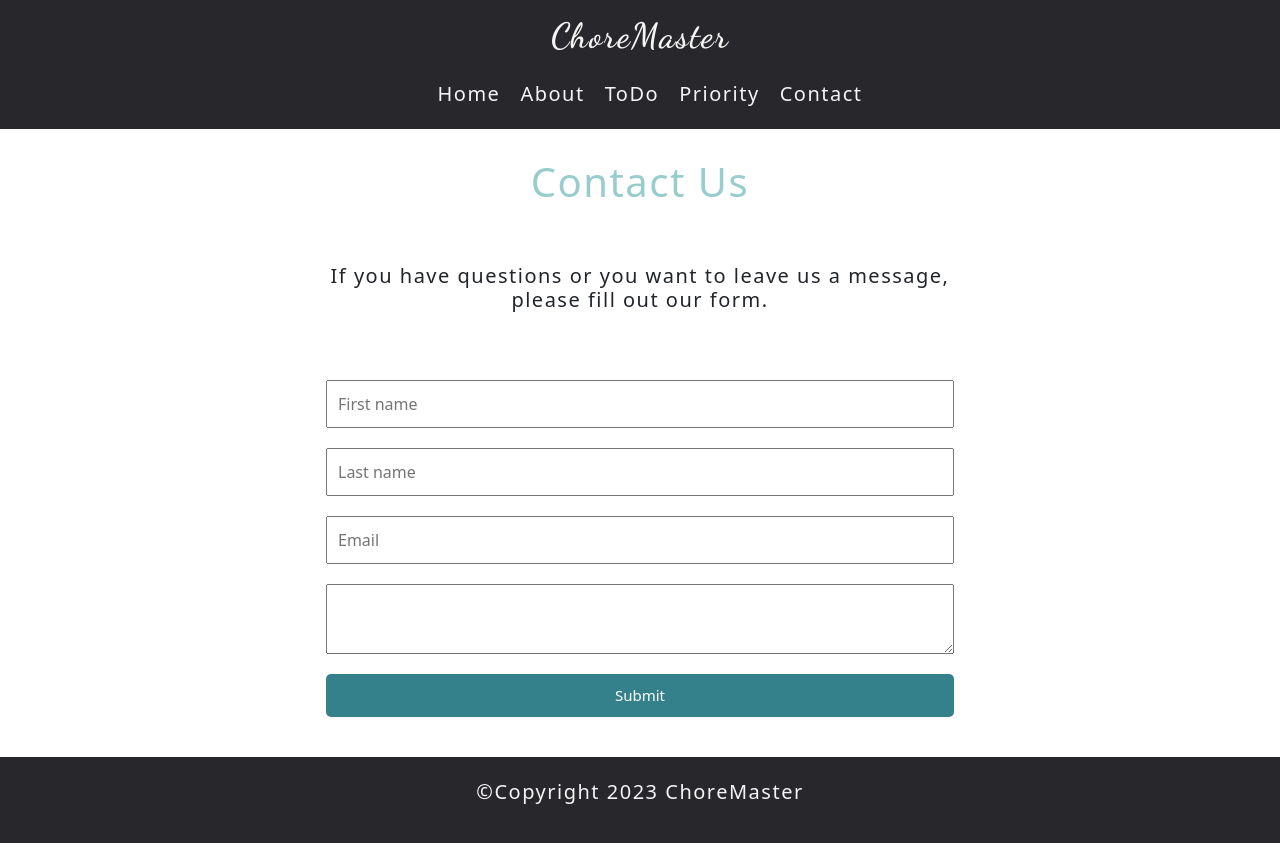
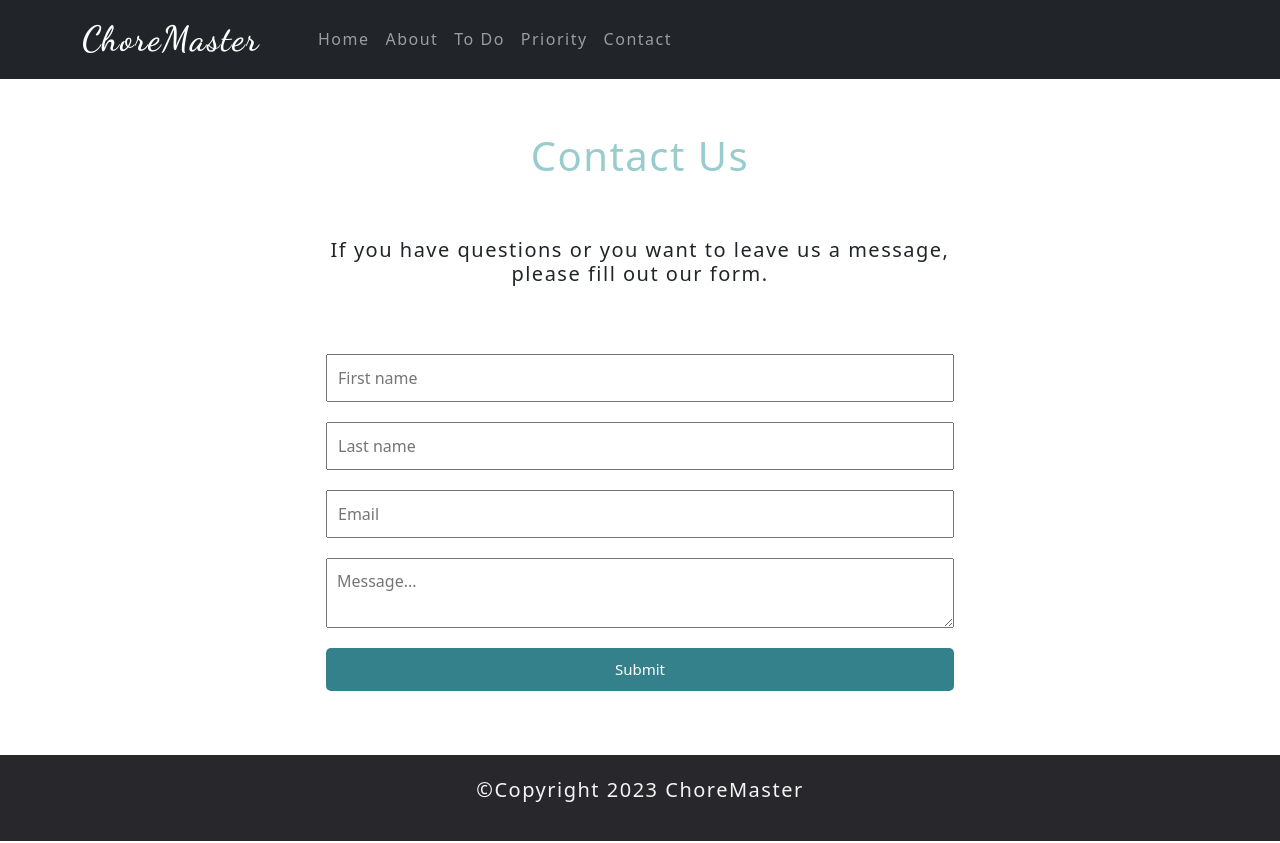
Before and after one commit to Iulia2191/To-Do-List, a React (Create React App) app: page /contact in a window 1280 px wide. Built offline with nearby package versions, Linux system fonts and the light colour scheme.

Commit message:
navbar bootstrap

```diff
--- a/src/components/Header.jsx
+++ b/src/components/Header.jsx
@@ -1,30 +1,36 @@
 import { Link } from 'react-router-dom'
+import { Navbar, Nav } from 'react-bootstrap'
 import styles from './Header.module.css'
+import Container from 'react-bootstrap/Container'
 
 export function Header () {
   return (
-    <header>
-      <div className={styles.logo}>
-        <p>ChoreMaster</p>
-      </div>
-      <div className={styles.background}>
-        <Link className={styles.link} to='/'>
-          Home
-        </Link>
-        <Link className={styles.link} to='/about'>
-          About
-        </Link>
-
-        <Link className={styles.link} to='/todo'>
-          ToDo
-        </Link>
-        <Link className={styles.link} to='/priority'>
-          Priority
-        </Link>
-        <Link className={styles.link} to='/contact'>
-          Contact
-        </Link>
-      </div>
-    </header>
+    <Navbar bg='dark' data-bs-theme='dark' expand='lg'>
+      <Container>
+        <Navbar.Brand className={styles.logo} href='/'>
+          ChoreMaster
+        </Navbar.Brand>
+        <Navbar.Toggle aria-controls='basic-navbar-nav' />
+        <Navbar.Collapse id='basic-navbar-nav'>
+          <Nav className='me-auto'>
+            <Nav.Link as={Link} to='/'>
+              Home
+            </Nav.Link>
+            <Nav.Link as={Link} to='/about'>
+              About
+            </Nav.Link>
+            <Nav.Link as={Link} to='/todo'>
+              To Do
+            </Nav.Link>
+            <Nav.Link as={Link} to='/priority'>
+              Priority
+            </Nav.Link>
+            <Nav.Link as={Link} to='/contact'>
+              Contact
+            </Nav.Link>
+          </Nav>
+        </Navbar.Collapse>
+      </Container>
+    </Navbar>
   )
 }
--- a/src/components/Header.module.css
+++ b/src/components/Header.module.css
@@ -1,9 +1,6 @@
 .background {
-  background-color: rgb(40, 40, 44);
   color: whitesmoke;
   text-decoration: none;
-  display: flex;
-  justify-content: center;
   font-size: 20px;
 }
 .link {
@@ -14,11 +11,11 @@
 }
 .logo {
   padding-top: 10px;
-  background-color: rgb(40, 40, 44);
   color: whitesmoke;
   text-decoration: none;
   display: flex;
   justify-content: center;
-  font-size: 35px;
+  font-size: 35px !important;
   font-family: 'Dancing Script', cursive;
+  margin-right: 50px !important;
 }
--- a/src/components/secondChild.module.css
+++ b/src/components/secondChild.module.css
@@ -2,7 +2,7 @@
   background-color: transparent;
   margin: 10px;
   border: 1px solid #99cccc;
-  border-radius: 25px;
+  border-radius: 15px;
 }
 @media (max-width: 768px) {
   .input {
--- a/src/pages/Chores.jsx
+++ b/src/pages/Chores.jsx
@@ -25,7 +25,7 @@ export function Chores () {
   }
 
   return (
-    <div>
+    <div className={styles.container}>
       <div className={styles.border}>
         <h4 className={styles.chore}>{chore.title}</h4>
         <p className='mx-5 my-5 text-center h4'>
--- a/src/pages/Contact.jsx
+++ b/src/pages/Contact.jsx
@@ -42,7 +42,11 @@ export default function Contact () {
         />
         {errors.email && <span>Please enter a valid email address.</span>}
 
-        <textarea className={styles.input} {...register('message')} />
+        <textarea
+          placeholder='Message...'
+          className={styles.input}
+          {...register('message')}
+        />
 
         <input className={styles.button} type='submit' />
       </form>
--- a/src/pages/about.module.css
+++ b/src/pages/about.module.css
@@ -12,7 +12,7 @@
 .container {
   display: flex;
   height: max-content;
-  min-height: 65vh;
+  min-height: 70vh;
 }
 @media (max-width: 1200px) {
   .container {
--- a/src/pages/chores.module.css
+++ b/src/pages/chores.module.css
@@ -27,7 +27,9 @@
 .button:hover {
   background-color: #54928fe3 !important;
 }
-
+.container {
+  min-height: 85vh;
+}
 @media (max-width: 1200px) {
   .border {
     margin-left: 20px;
--- a/src/pages/contact.module.css
+++ b/src/pages/contact.module.css
@@ -5,7 +5,7 @@
   justify-content: center;
 
   height: max-content;
-  min-height: 76vh;
+  min-height: 82vh;
 }
 .input {
   margin-top: 20px;
--- a/src/pages/priority.module.css
+++ b/src/pages/priority.module.css
@@ -1,6 +1,6 @@
 .priority {
   height: max-content;
-  min-height: 65vh;
+  min-height: 68vh;
   margin-top: 100px;
   font-size: 30px;
   text-align: center;
--- a/src/pages/todo.module.css
+++ b/src/pages/todo.module.css
@@ -26,7 +26,7 @@
   display: flex;
   flex-direction: column;
   text-align: justify;
-  margin: 20px 80px 10px 80px;
+  margin: 20px 50px 10px 50px;
   border: 1px solid #99cccc;
   padding: 10px;
 }
```
